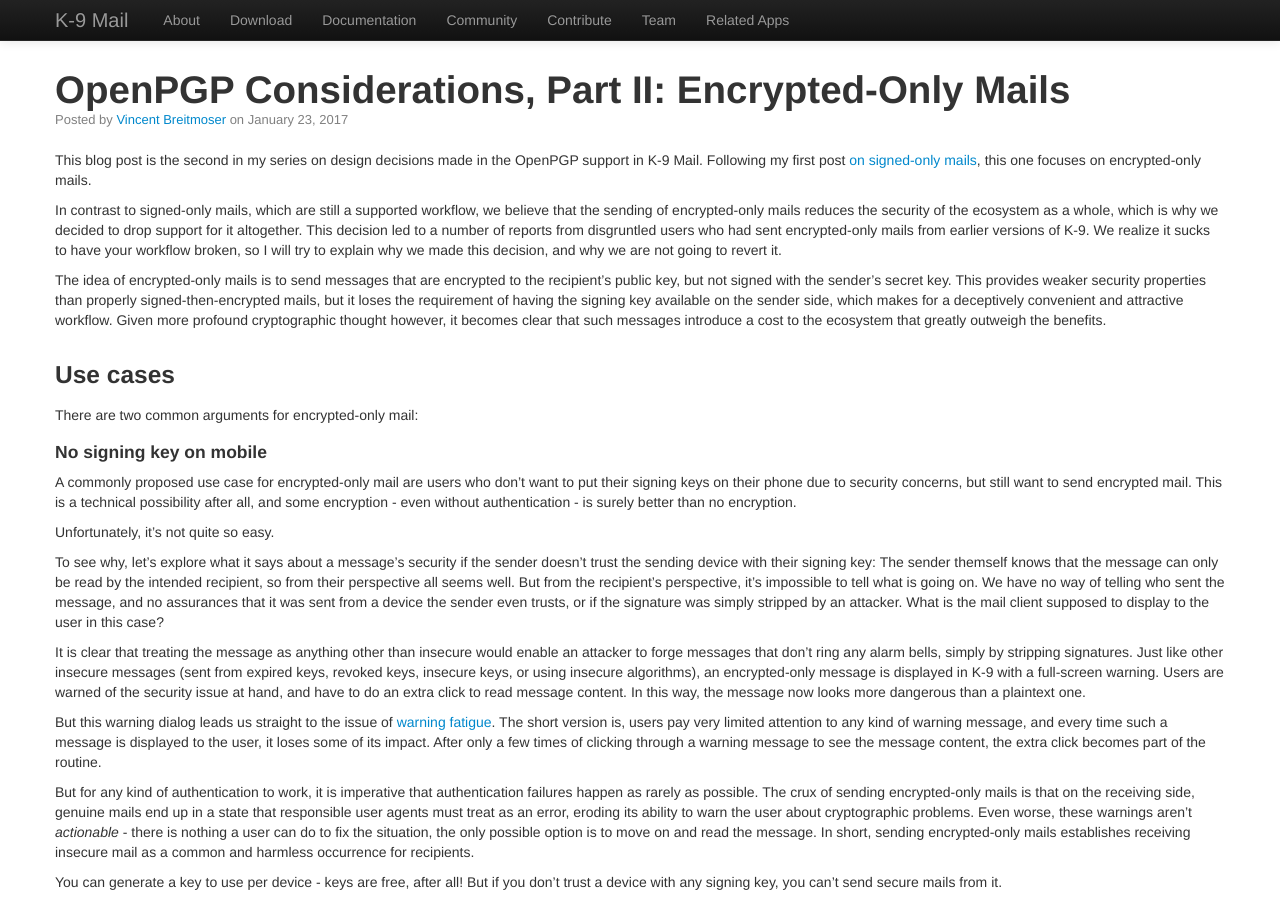
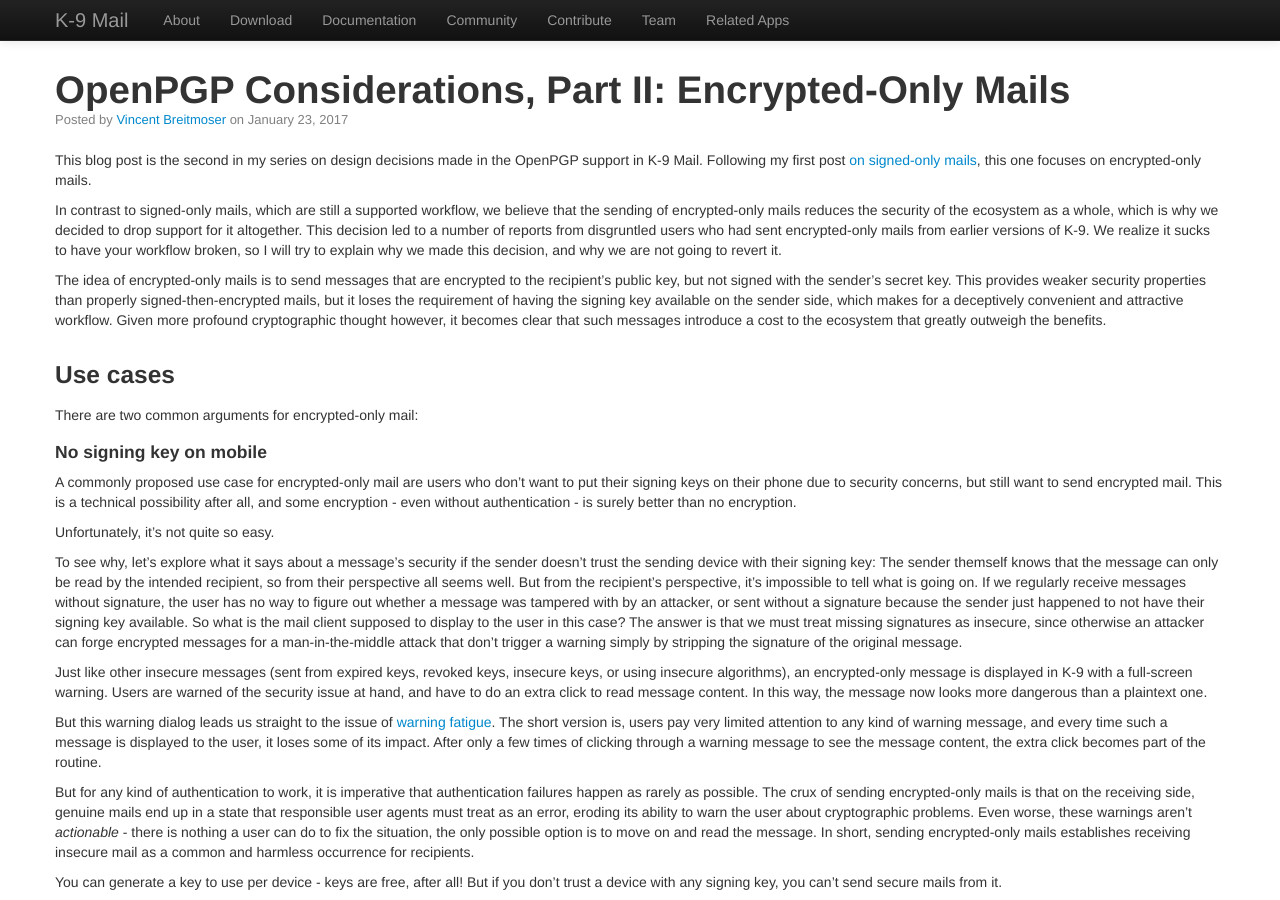
Before and after one commit to k9mail/k9mail.app, a Jekyll site: the page built from _posts/2017-01-23-OpenPGP Considerations Part II.md, in a window 1280 px wide and 900 px high. Built offline with Jekyll 4.4.1, drawn with Linux system fonts in a browser that asks for light colours; nearby versions of some CDN libraries.

Commit message:
clarify signature stripping attack

```diff
--- a/_posts/2017-01-23-OpenPGP Considerations Part II.md
+++ b/_posts/2017-01-23-OpenPGP Considerations Part II.md
@@ -29,10 +29,10 @@ Unfortunately, it's not quite so easy.
 To see why, let's explore what it says about a message's security if the sender doesn't trust the sending device with their signing key:
 The sender themself knows that the message can only be read by the intended recipient, so from their perspective all seems well.
 But from the recipient's perspective, it's impossible to tell what is going on.
-We have no way of telling who sent the message, and no assurances that it was sent from a device the sender even trusts, or if the signature was simply stripped by an attacker.
-What is the mail client supposed to display to the user in this case?
+If we regularly receive messages without signature, the user has no way to figure out whether a message was tampered with by an attacker, or sent without a signature because the sender just happened to not have their signing key available.
+So what is the mail client supposed to display to the user in this case?
+The answer is that we must treat missing signatures as insecure, since otherwise an attacker can forge encrypted messages for a man-in-the-middle attack that don't trigger a warning simply by stripping the signature of the original message.
 
-It is clear that treating the message as anything other than insecure would enable an attacker to forge messages that don't ring any alarm bells, simply by stripping signatures.
 Just like other insecure messages (sent from expired keys, revoked keys, insecure keys, or using insecure algorithms), an encrypted-only message is displayed in K-9 with a full-screen warning.
 Users are warned of the security issue at hand, and have to do an extra click to read message content.
 In this way, the message now looks more dangerous than a plaintext one.
```
